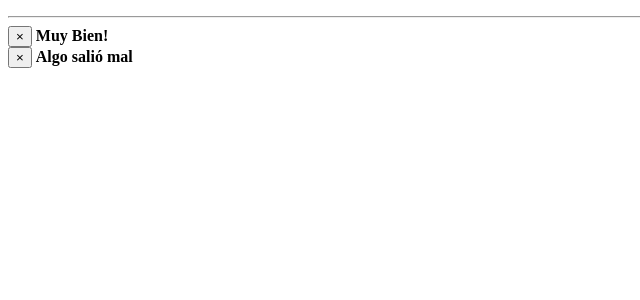
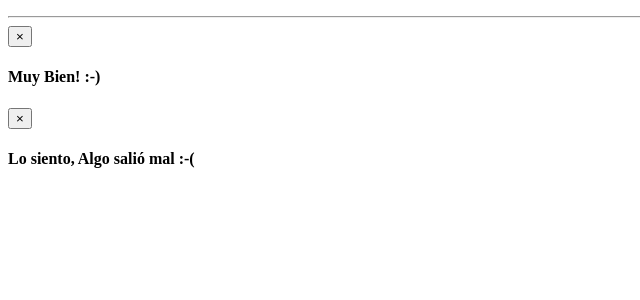
Before and after one commit to ronaldpatino/srigp, a PHP site: template fuel/app/views/template.php in a window 1280 px wide. Shown: the part 233-533 px from the top of the page, without its empty margins (0-640 px from the left). Run offline with PHP 8.4, Linux system fonts and the light colour scheme; the template is opened without the code that fills it, so the values that code supplies are empty; some libraries are stand-ins or nearby versions.

Commit message:
Corregidos mensajes

```diff
--- a/fuel/app/views/template.php
+++ b/fuel/app/views/template.php
@@ -50,7 +50,7 @@
             <div class="span12">
 				<div class="alert alert-success">
                     <button type="button" class="close" data-dismiss="alert">&times;</button>
-                    <strong>Muy Bien!</strong>
+                    <h4>Muy Bien! :-)</h4>
 					<?php echo implode('</p><p>', e((array) Session::get_flash('success'))); ?>
 
 				</div>
@@ -60,7 +60,7 @@
             <div class="span12">
 				<div class="alert alert-error">
                     <button type="button" class="close" data-dismiss="alert">&times;</button>
-                    <strong>Algo sali&oacute; mal</strong>
+                    <h4>Lo siento, Algo sali&oacute; mal :-(</h4>
 					<?php echo implode('</p><p>', e((array) Session::get_flash('error'))); ?>
 
 				</div>
```
